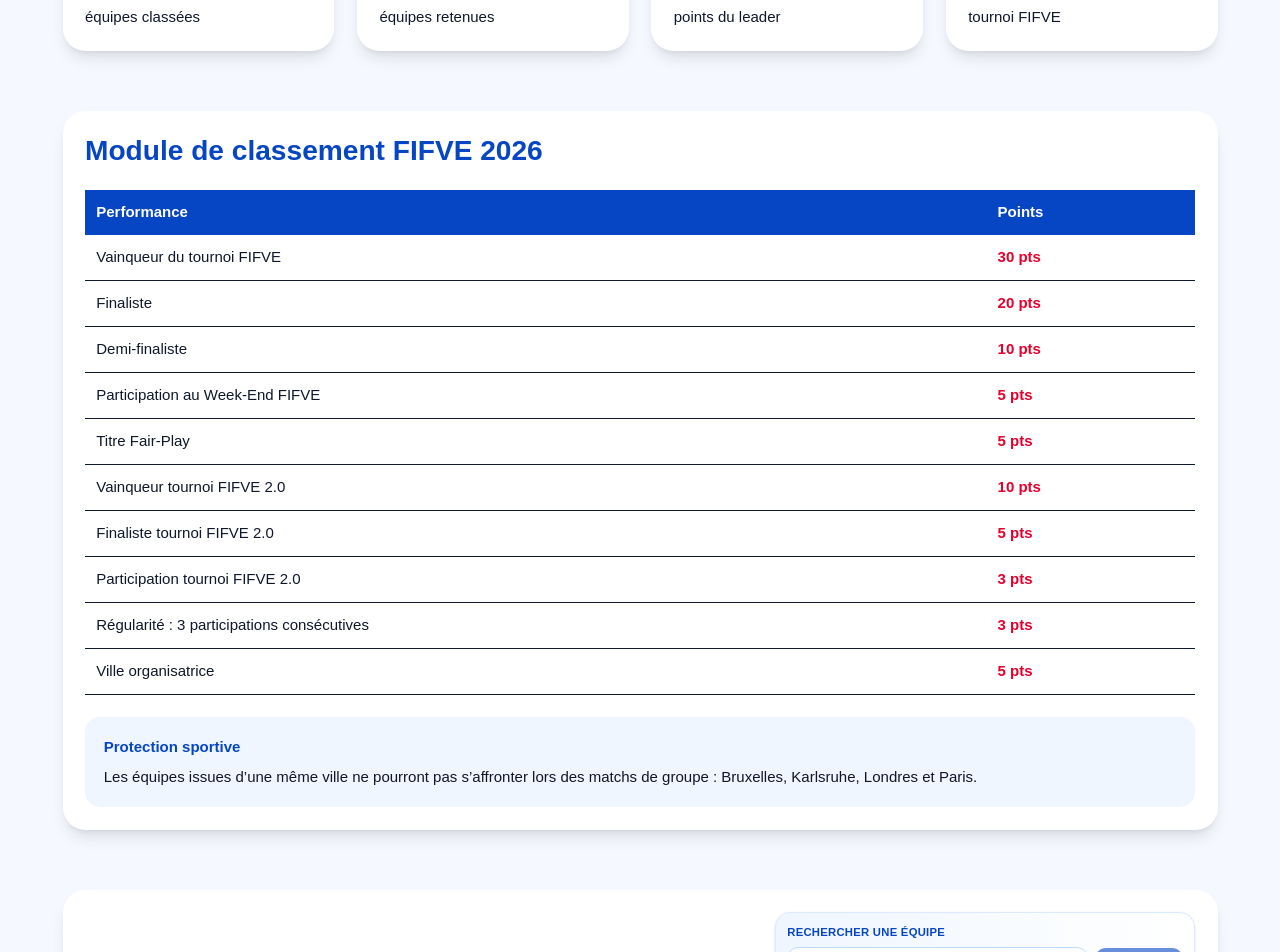
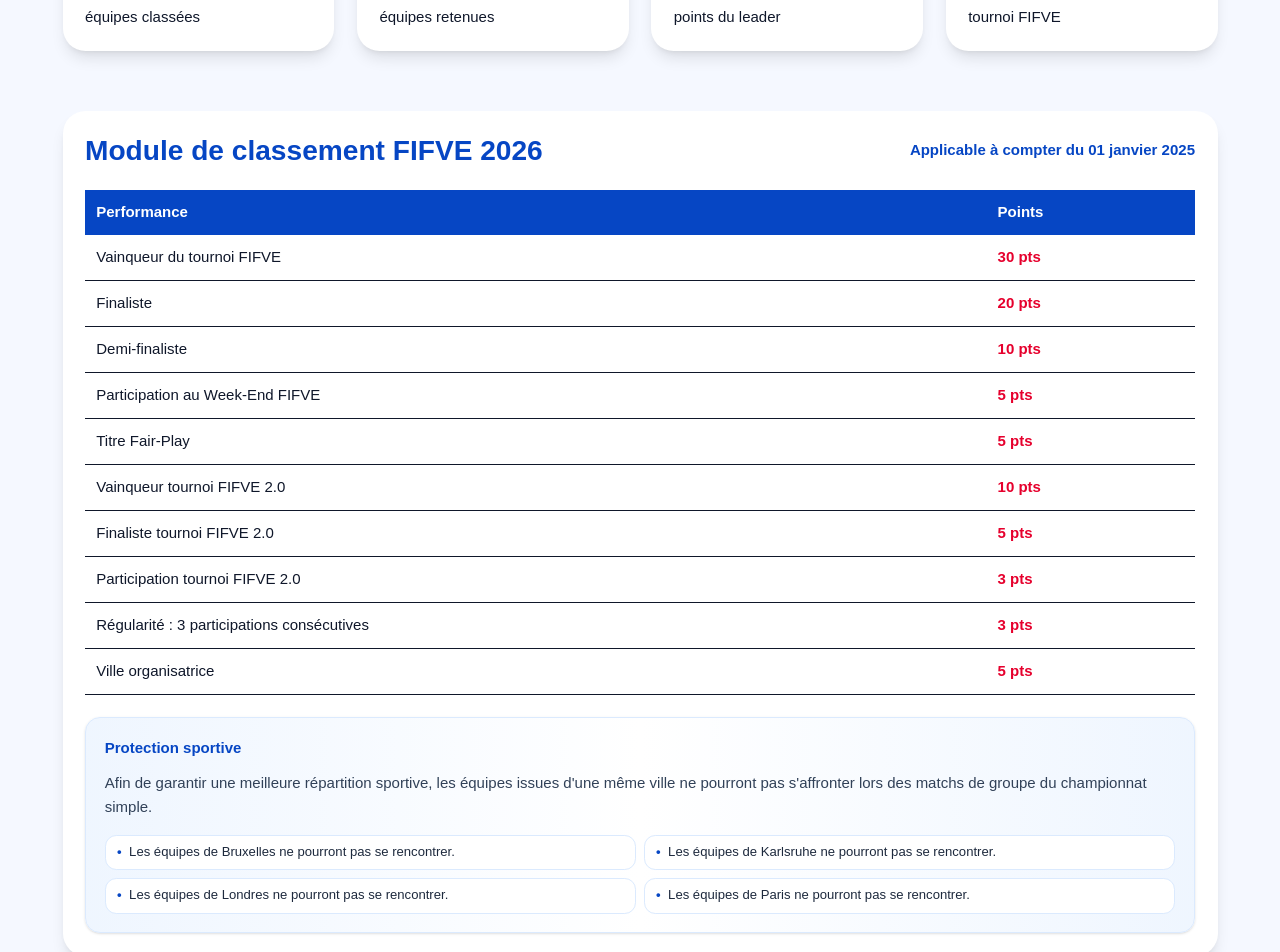
Before and after one commit to kamdemkogaing/cs-fifve, a React (Vite) app: page / in a window 1280 px wide. Shown: the part 720-1672 px from the top of the page. Built offline with nearby package versions, Linux system fonts and the light colour scheme.

Commit message:
first CS FIFVE app

```diff
--- a/src/components/sections/ModuleSection.jsx
+++ b/src/components/sections/ModuleSection.jsx
@@ -1,9 +1,14 @@
 export default function ModuleSection({ classementRules, t }) {
   return (
     <section id="module" className="rounded-3xl bg-white p-6 shadow-lg">
-      <h2 className="mb-6 text-2xl font-bold text-[#0646c4] md:text-3xl">
-        {t.title}
-      </h2>
+      <div className="mb-6 flex flex-col gap-3 md:flex-row md:items-center md:justify-between">
+        <h2 className="text-2xl font-bold text-[#0646c4] md:text-3xl">
+          {t.title}
+        </h2>
+        <p className="text-sm font-semibold text-[#0646c4] md:text-base">
+          {t.effectiveDate}
+        </p>
+      </div>
 
       <div className="overflow-x-auto">
         <table className="w-full border-collapse">
@@ -24,9 +29,22 @@ export default function ModuleSection({ classementRules, t }) {
         </table>
       </div>
 
-      <div className="mt-6 rounded-2xl bg-blue-50 p-5">
-        <h3 className="mb-2 font-bold text-[#0646c4]">{t.protectionTitle}</h3>
-        <p>{t.protectionText}</p>
+      <div className="mt-6 rounded-2xl border border-blue-100 bg-linear-to-r from-blue-50 via-white to-blue-50 p-5 shadow-sm">
+        <h3 className="mb-3 font-bold text-[#0646c4]">{t.protectionTitle}</h3>
+        <p className="mb-4 leading-relaxed text-slate-700">
+          {t.protectionText}
+        </p>
+        <ul className="grid gap-2 md:grid-cols-2">
+          {t.protectionRules.map((rule, index) => (
+            <li
+              key={index}
+              className="rounded-xl border border-blue-100 bg-white px-3 py-2 text-sm text-slate-800"
+            >
+              <span className="mr-2 font-bold text-[#0646c4]">•</span>
+              {rule}
+            </li>
+          ))}
+        </ul>
       </div>
     </section>
   );
--- a/src/i18n.js
+++ b/src/i18n.js
@@ -30,11 +30,18 @@ const translations = {
     },
     module: {
       title: "Module de classement FIFVE 2026",
+      effectiveDate: "Applicable à compter du 01 janvier 2025",
       performance: "Performance",
       points: "Points",
       protectionTitle: "Protection sportive",
       protectionText:
-        "Les équipes issues d’une même ville ne pourront pas s’affronter lors des matchs de groupe : Bruxelles, Karlsruhe, Londres et Paris.",
+        "Afin de garantir une meilleure répartition sportive, les équipes issues d'une même ville ne pourront pas s'affronter lors des matchs de groupe du championnat simple.",
+      protectionRules: [
+        "Les équipes de Bruxelles ne pourront pas se rencontrer.",
+        "Les équipes de Karlsruhe ne pourront pas se rencontrer.",
+        "Les équipes de Londres ne pourront pas se rencontrer.",
+        "Les équipes de Paris ne pourront pas se rencontrer.",
+      ],
       rules: [
         "Vainqueur du tournoi FIFVE",
         "Finaliste",
@@ -150,11 +157,18 @@ const translations = {
     },
     module: {
       title: "FIFVE 2026 Scoring Module",
+      effectiveDate: "Applicable from January 1, 2025",
       performance: "Performance",
       points: "Points",
       protectionTitle: "Sporting protection",
       protectionText:
-        "Teams from the same city cannot play each other in the group stage: Brussels, Karlsruhe, London and Paris.",
+        "To ensure a better sporting distribution, teams from the same city will not be allowed to face each other during the single championship group-stage matches.",
+      protectionRules: [
+        "Teams from Brussels cannot face each other.",
+        "Teams from Karlsruhe cannot face each other.",
+        "Teams from London cannot face each other.",
+        "Teams from Paris cannot face each other.",
+      ],
       rules: [
         "FIFVE tournament winner",
         "Finalist",
```
